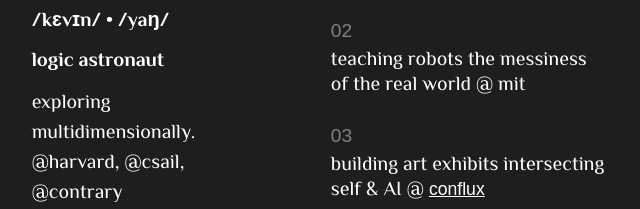
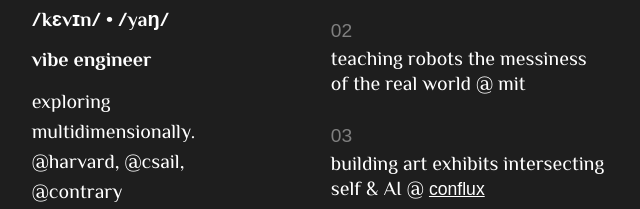
Before and after one commit to kvnyng/www, a plain HTML site: page index.html in a window 1280 px wide. Shown: the part 312-521 px from the top of the page, 128-768 px from the left. Drawn offline with Linux system fonts and the light colour scheme; a web font is replaced by a local one.

Commit message:
added in vibe engineer

```diff
--- a/index.html
+++ b/index.html
@@ -29,7 +29,7 @@
             </div>
             <h1 class="title">KEVIN YANG</h1>
             <h2 class="subtitle">/kɛvɪn/ • /yaŋ/</h2>
-            <h2 class="subtitle">logic astronaut</h2>
+            <h2 class="subtitle">vibe engineer</h2>
             <p class="tagline">exploring multidimensionally. <br> @harvard, @csail, @contrary</p>
             <div class="socials">
                 <h1>the links</h1>
```
Also changed, not shown: 3 other files.
